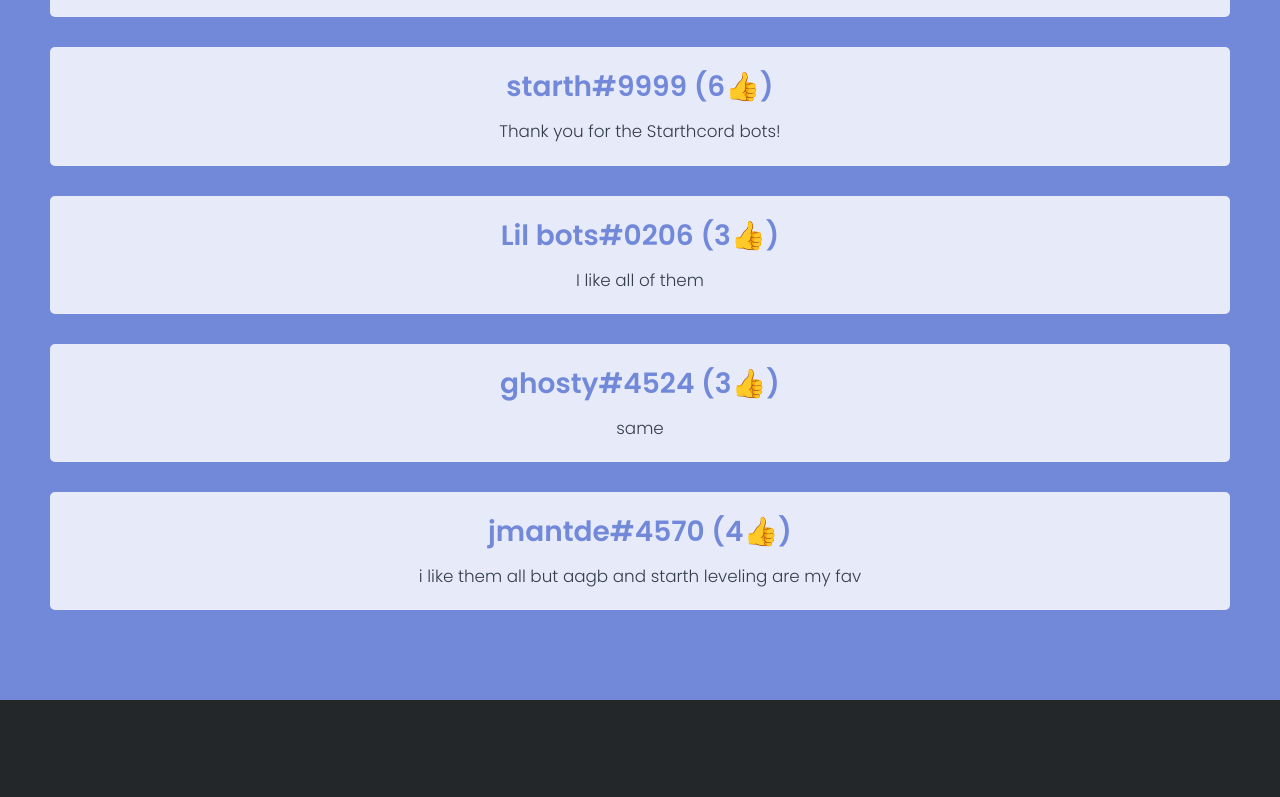
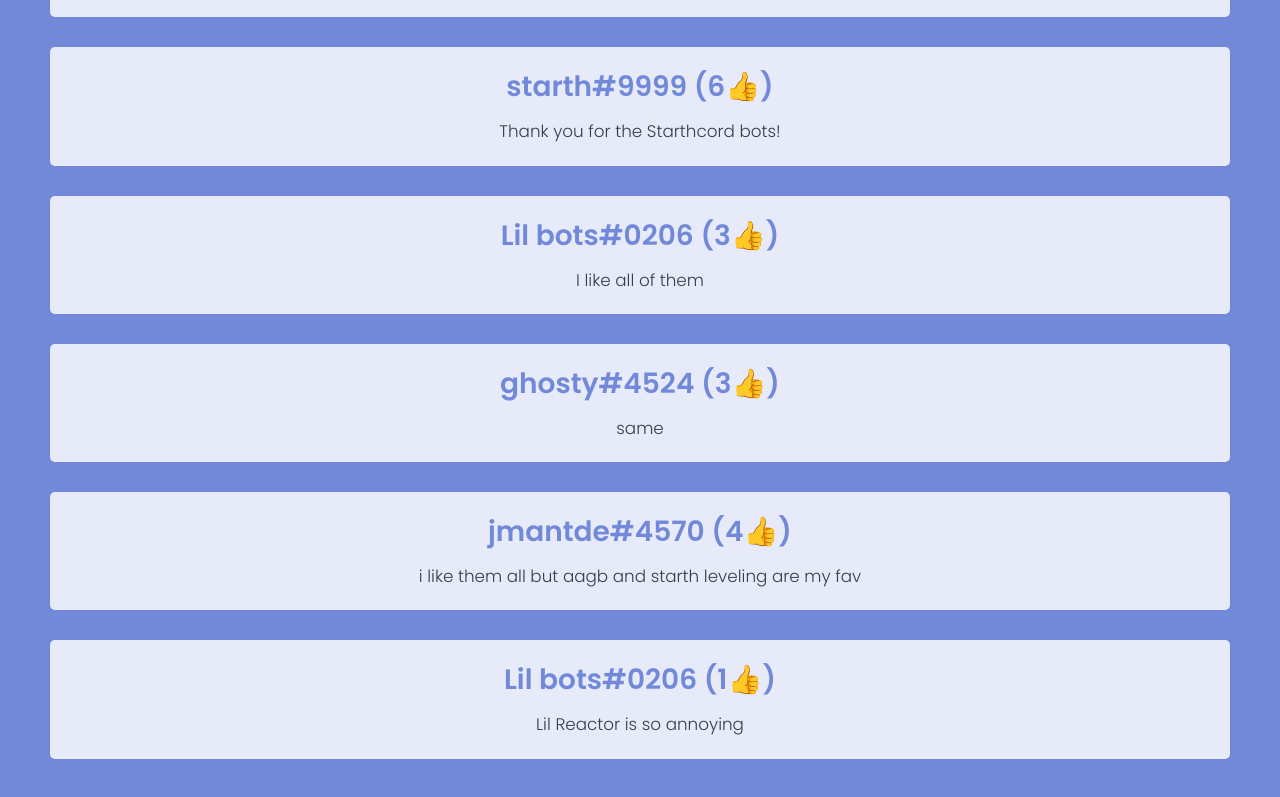
Before and after one commit to Lilbots/Lil-Bots-Officials, a website: page comments.htm in a window 1280 px wide. Shown: the part 842-1639 px from the top of the page. Before the commit the page ends 1542 px from the top, so only its background shows below. Drawn offline with nearby package versions, Linux system fonts and the light colour scheme.

Commit message:
first commit!

```diff
--- a/comments.htm
+++ b/comments.htm
@@ -124,6 +124,14 @@
                         </div>
                     </div>
                 </td>
+<td>
+                    <div class="card">
+                        <div class="card-body">
+                            <h5 class="card-title">Lil bots#0206 (1👍)</h5>
+                            <p class="card-text">Lil Reactor is so annoying</p>
+                        </div>
+                    </div>
+                </td>
 
         </tr>
         </div>
--- a/comments.txt
+++ b/comments.txt
@@ -7,3 +7,4 @@ Bloopymann#7492 (5👍) : Simo Hayha is My Personal fave
 ,Lil bots#0206 (3👍) : I like all of them
 ,ghosty#4524 (3👍) : same
 ,jmantde#4570 (4👍) : i like them all but aagb and starth leveling are my fav
+,Lil bots#0206 (1👍) : Lil Reactor is so annoying
```
